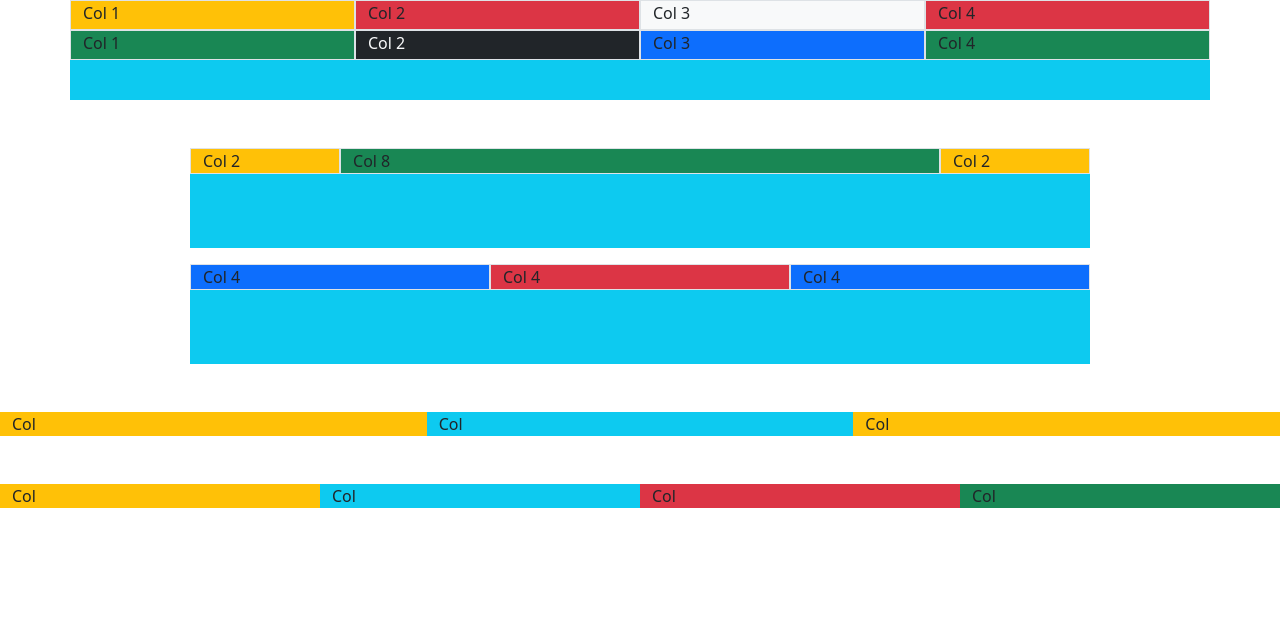
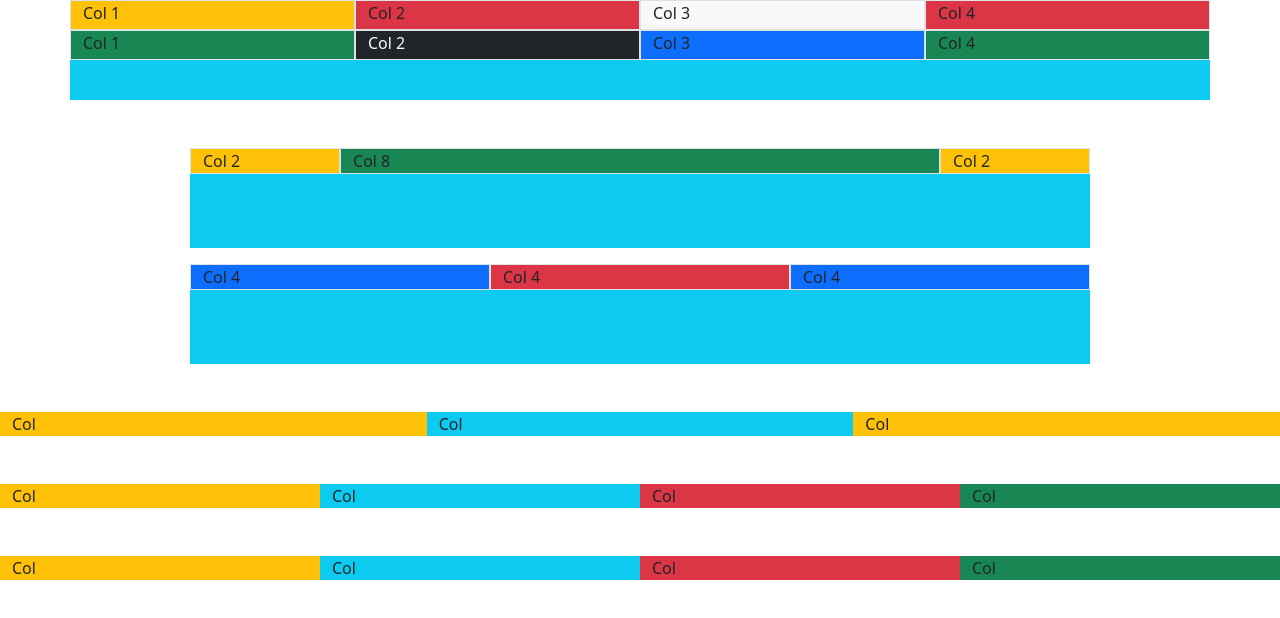
Before and after one commit to hoodaddeveloper/Bootstrap-Sandbox, a plain HTML site: page tutorial-4/index.html in a window 1280 px wide. Drawn offline with nearby package versions, Linux system fonts and the light colour scheme.

Commit message:
Row Columns Testing

```diff
--- a/tutorial-4/index.html
+++ b/tutorial-4/index.html
@@ -61,6 +61,15 @@
       <div class="col-sm-6 col-md-4 col-lg-3 bg-success">Col</div>
     </div>
   </div>
+  <!-- Row Columns Testing -->
+  <div class="container-fluid mt-5">
+    <div class="row">
+      <div class="col-sm-6 col-md-4 col-lg-3 bg-warning">Col</div>
+      <div class="col-sm-6 col-md-4 col-lg-3 bg-info">Col</div>
+      <div class="col-sm-6 col-md-4 col-lg-3 bg-danger">Col</div>
+      <div class="col-sm-6 col-md-4 col-lg-3 bg-success">Col</div>
+    </div>
+  </div>
 
   <!-- Bootstrap JavaScript Libraries -->
   <script src="https://cdn.jsdelivr.net/npm/@popperjs/core@2.11.8/dist/umd/popper.min.js"
```
